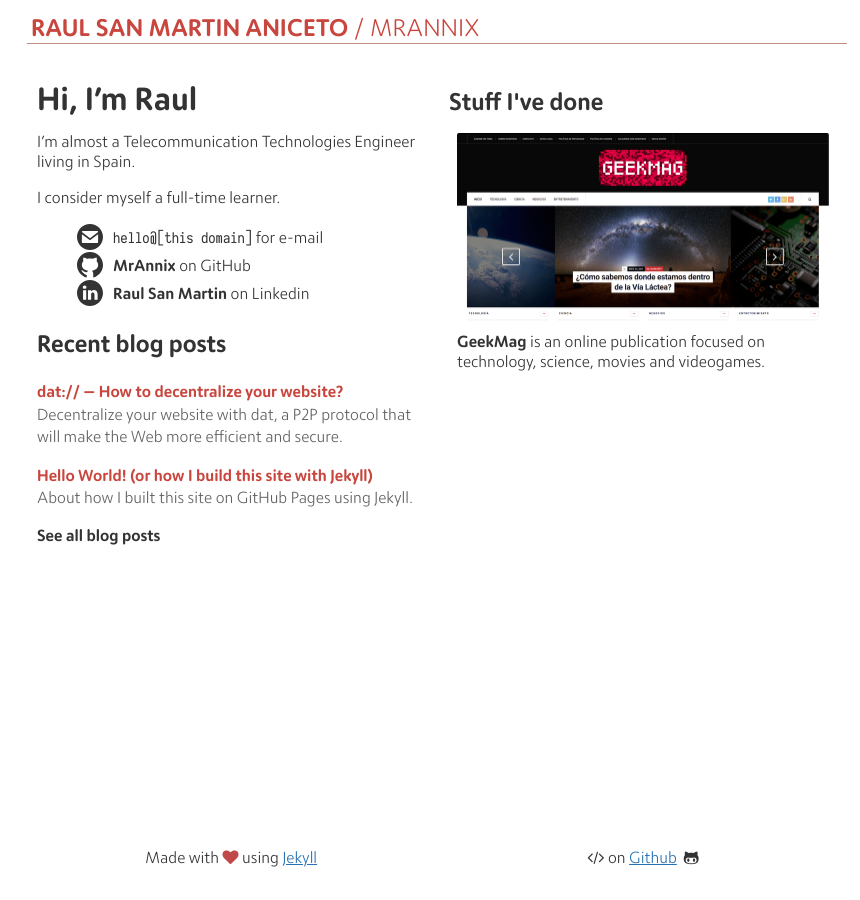
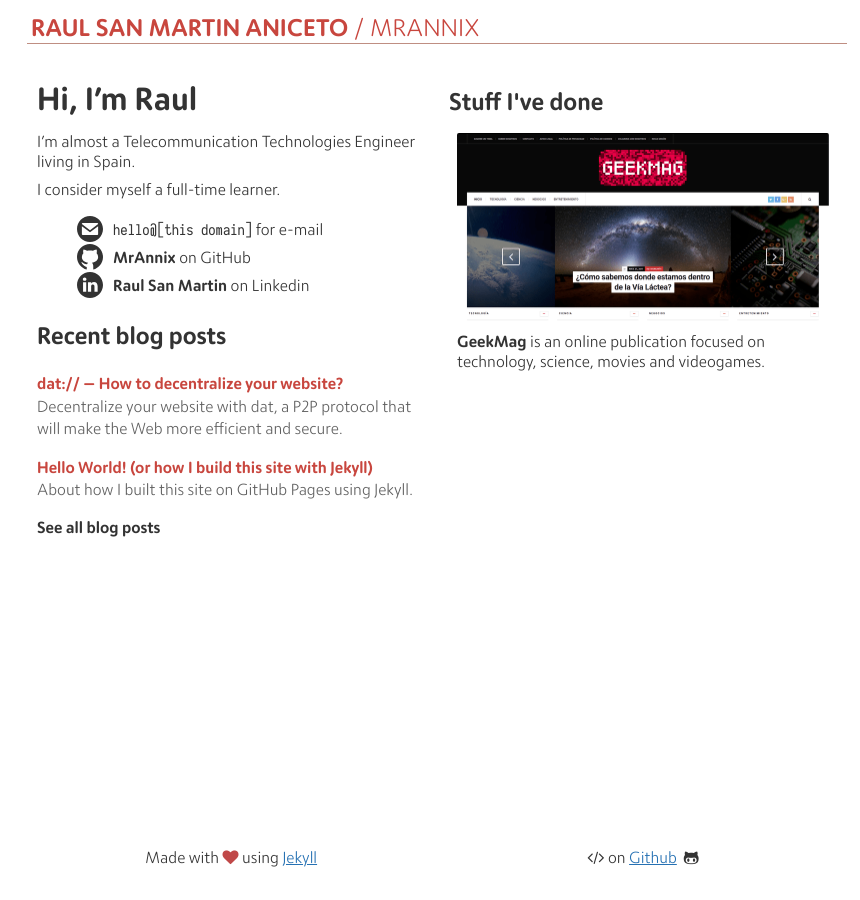
Before and after one commit to MrAnnix/MrAnnix.github.io, a Jekyll site: the page built from index.html, in a window 1280 px wide. Shown: the whole page, without its empty margins (203-1063 px from the left). Built offline with Jekyll 4.4.1, drawn with Linux system fonts in a browser that asks for light colours; the list of posts is cut into pages by our own code.

Commit message:
Update _index.scss

```diff
--- a/_sass/_index.scss
+++ b/_sass/_index.scss
@@ -8,7 +8,8 @@
 }
 
 .hi p {
-    margin-top: 0
+    margin-top: 0;
+    margin-bottom: .5em
 }
 
 @charset "UTF-8";.project {
```
